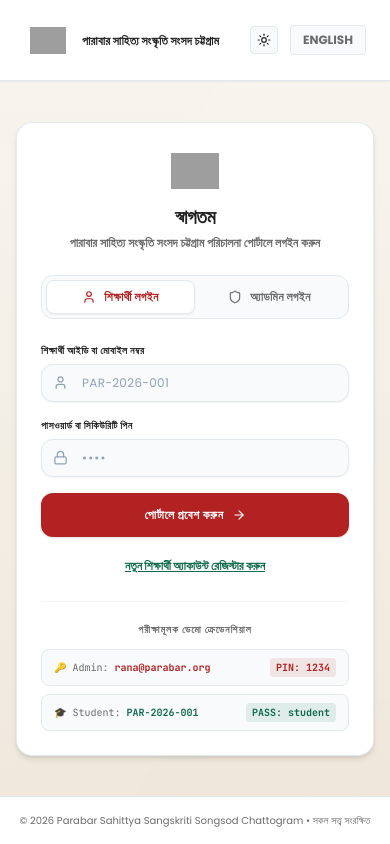
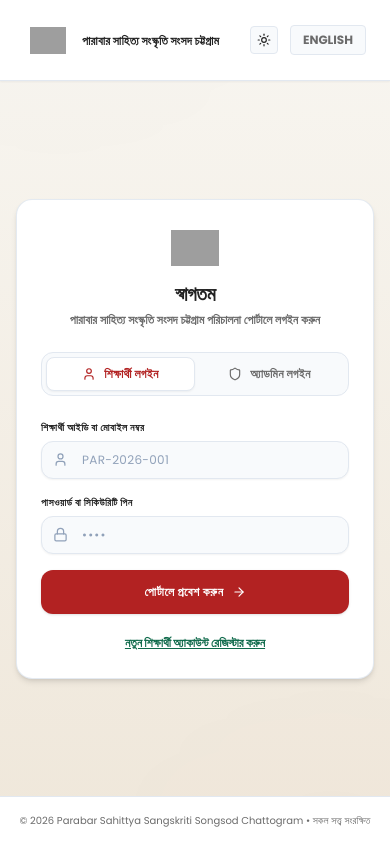
Before and after one commit to JamiBD25/parabar.web, a React (Vite) app: page / in a window 390 px wide. Built offline with nearby package versions, Linux system fonts and the light colour scheme; grey boxes are pictures that could not be loaded.

Commit message:
refactor: clean up UI layout and remove demo credentials
- Remove quick testing accounts from the Login view
- Adjust main viewport height for mobile devices
- Update dashboard tab navigation to use wrapping layout

```diff
--- a/src/App.tsx
+++ b/src/App.tsx
@@ -95,7 +95,7 @@ const AppContent: React.FC = () => {
         <Sidenav />
 
         {/* Main viewport flow */}
-        <main className="flex-1 p-4 sm:p-6 lg:p-8 overflow-y-auto max-h-[calc(100vh-69px)] lg:max-h-[calc(100vh-73px)] bg-warm-cream">
+        <main className="flex-1 p-4 sm:p-6 lg:p-8 overflow-y-auto max-h-[calc(100vh-95px)] lg:max-h-[calc(100vh-73px)] bg-warm-cream">
           <div key={currentTab} className="max-w-7xl mx-auto animate-fade-in">
             {renderActiveView()}
           </div>
--- a/src/components/LoginView.tsx
+++ b/src/components/LoginView.tsx
@@ -27,12 +27,6 @@ export const LoginView: React.FC = () => {
   const [regDepts, setRegDepts] = useState<string[]>([]);
   const [regPassword, setRegPassword] = useState('student');
   const [registeredStudent, setRegisteredStudent] = useState<any>(null);
-
-  const handleFillDemo = (userId: string, pass: string, userRole: 'admin' | 'student') => {
-    setRole(userRole);
-    setIdentifier(userId);
-    setPassword(pass);
-  };
 
   const handleSubmit = (e: React.FormEvent) => {
     e.preventDefault();
@@ -539,29 +533,6 @@ export const LoginView: React.FC = () => {
                 {language === 'bn' ? 'নতুন শিক্ষার্থী অ্যাকাউন্ট রেজিস্টার করুন' : 'Register New Student Account'}
               </button>
             </div>
-
-            {/* Quick Demo Assist details */}
-            <div className="mt-6 pt-5 border-t border-slate-100">
-              <p className="text-[10px] font-sans font-bold text-text-gray uppercase tracking-widest text-center mb-3">
-                {language === 'bn' ? 'পরীক্ষামূলক ডেমো ক্রেডেনশিয়াল' : 'QUICK TESTING ACCOUNTS'}
-              </p>
-              <div className="space-y-2">
-                <button
-                  onClick={() => handleFillDemo('rana@parabar.org', '1234', 'admin')}
-                  className="w-full flex items-center justify-between bg-slate-50 hover:bg-slate-100 px-3 py-2 rounded-lg text-[10px] text-text-gray border border-slate-200 hover:border-slate-300 transition font-mono cursor-pointer"
-                >
-                  <span>🔑 Admin: <span className="text-brand-red font-bold">rana@parabar.org</span></span>
-                  <span className="bg-brand-red/10 text-brand-red px-1.5 py-0.5 rounded uppercase font-black font-mono">PIN: 1234</span>
-                </button>
-                <button
-                  onClick={() => handleFillDemo('PAR-2026-001', 'student', 'student')}
-                  className="w-full flex items-center justify-between bg-slate-50 hover:bg-slate-100 px-3 py-2 rounded-lg text-[10px] text-text-gray border border-slate-200 hover:border-slate-300 transition font-mono cursor-pointer"
-                >
-                  <span>🎓 Student: <span className="text-brand-green font-bold font-mono">PAR-2026-001</span></span>
-                  <span className="bg-brand-green/10 text-brand-green px-1.5 py-0.5 rounded font-black font-mono font-bold">PASS: student</span>
-                </button>
-              </div>
-            </div>
           </div>
         )}
       </main>
--- a/src/components/StudentDashboardView.tsx
+++ b/src/components/StudentDashboardView.tsx
@@ -223,7 +223,7 @@ export const StudentDashboardView: React.FC<StudentDashboardViewProps> = ({ init
       </div>
 
       {/* Navigation Sub-Tabs */}
-      <div className="flex border-b border-slate-200 dark:border-slate-800/80 bg-white dark:bg-slate-950 p-1.5 rounded-xl gap-2 font-sans overflow-x-auto whitespace-nowrap md:flex-wrap scrollbar-none sm:scrollbar-default">
+      <div className="flex flex-wrap border-b border-slate-200 dark:border-slate-800/80 bg-white dark:bg-slate-950 p-1.5 rounded-xl gap-2 font-sans">
         <button
           onClick={() => setActiveSubTab('overview')}
           className={`px-4 py-2 text-xs font-bold rounded-lg tracking-wide transition-all shrink-0 ${
```
